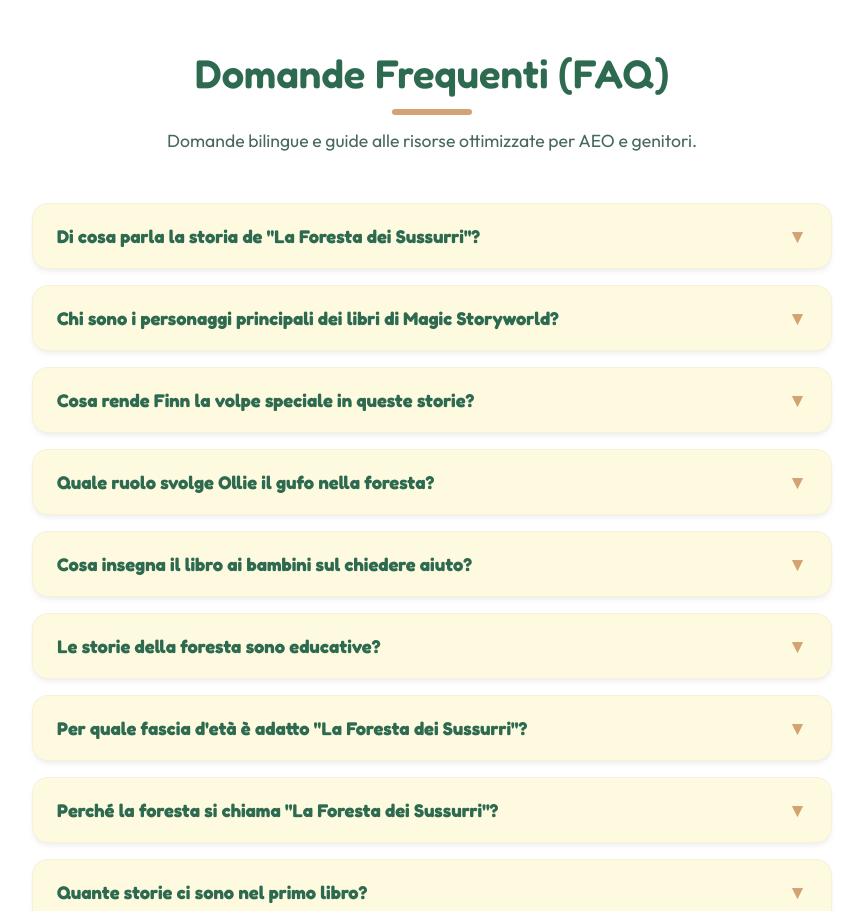
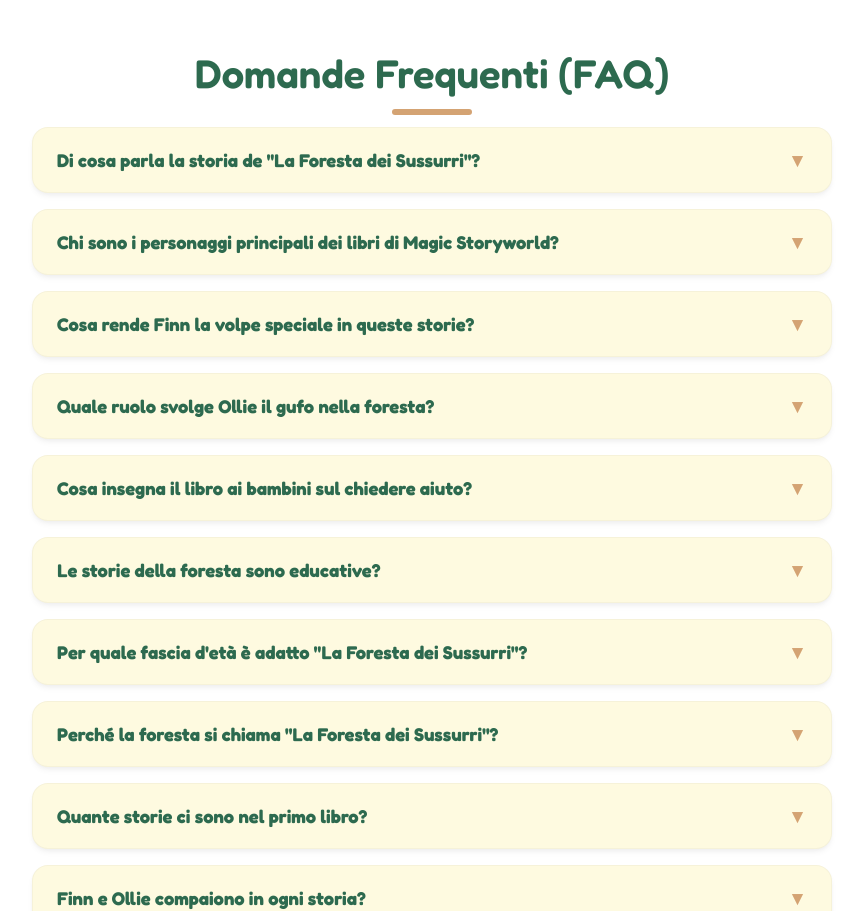
Before and after one commit to begasuscreator/magic-storyworld, a React (Vite) app: page / in a window 1280 px wide. Shown: the part 6640-7551 px from the top of the page, without its empty margins (208-1071 px from the left). Built offline with nearby package versions, Linux system fonts and the light colour scheme.

Commit message:
Remove subtitle from FAQ section

```diff
--- a/src/App.jsx
+++ b/src/App.jsx
@@ -461,7 +461,6 @@
       <section id="faq" className="faq-section">
         <div className="container">
           <h2 className="section-title">{getTranslation('faqTitle')}</h2>
-          <p className="section-subtitle">{getTranslation('faqSubtitle')}</p>
           <FaqSection faqs={faqs} lang={lang} />
         </div>
       </section>
```
